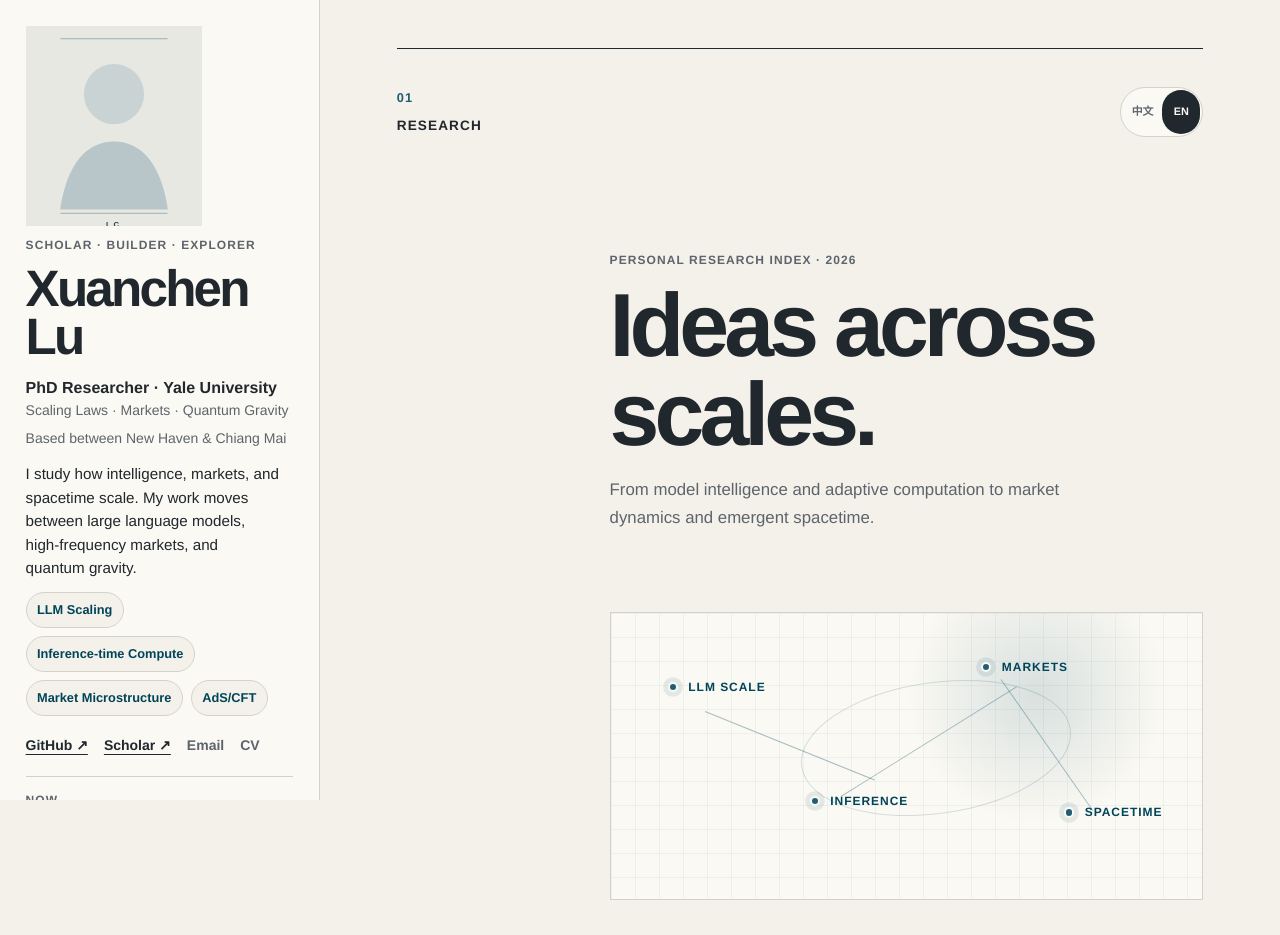
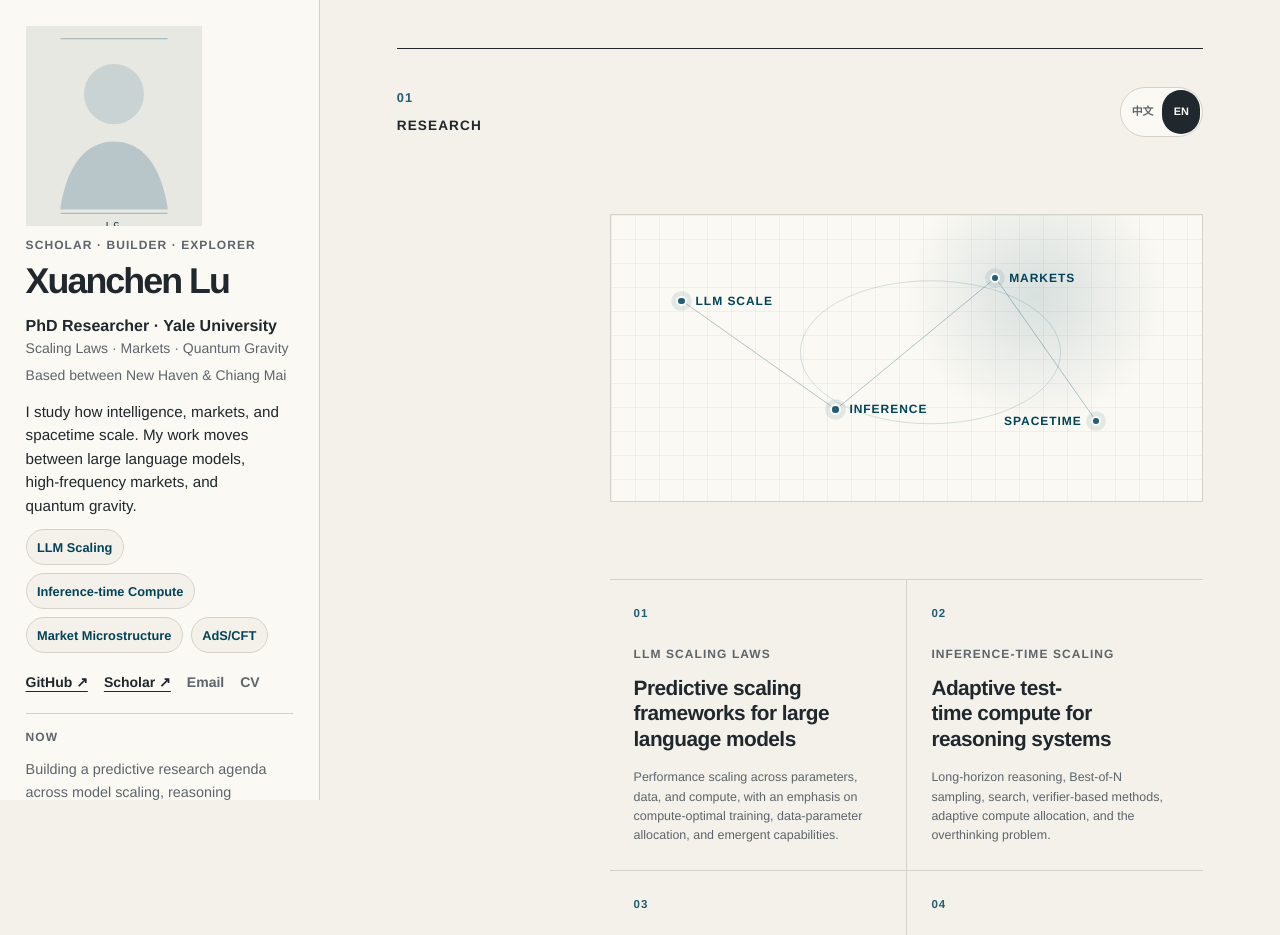
Before and after one commit to Redawn7/Redawn7.github.io, a website: page index.html in a window 1280 px wide. Shown: the top 935 px of the page. Drawn offline with Linux system fonts and the light colour scheme.

Commit message:
fix: simplify research atlas header and alignment

```diff
--- a/assets/app.js
+++ b/assets/app.js
@@ -1,5 +1,5 @@
-import { content } from "./content.js?v=20260814-5";
-import { STORAGE_KEY, detectLocale, persistLocale } from "./locale.js?v=20260814-5";
+import { content } from "./content.js?v=20260814-6";
+import { STORAGE_KEY, detectLocale, persistLocale } from "./locale.js?v=20260814-6";
 
 const byId = (id) => document.getElementById(id);
 let atlasController = null;
@@ -233,9 +233,6 @@ function applyLocale(locale, { persist = true } = {}) {
   setText("profile-bio", page.profile.bio);
   setText("now-label", page.profile.nowLabel);
   setText("now-text", page.profile.now);
-  setText("hero-eyebrow", page.hero.eyebrow);
-  setText("hero-title", page.hero.title);
-  setText("hero-description", page.hero.description);
   byId("portrait").alt = page.profile.portraitAlt;
   renderSimpleList("focus-list", page.profile.focus);
   renderContacts(page.contacts);
--- a/assets/styles.css
+++ b/assets/styles.css
@@ -170,6 +170,11 @@ h1 {
   font-weight: 600;
   letter-spacing: -0.055em;
   line-height: 0.94;
+}
+
+.profile-rail h1 {
+  font-size: clamp(1.4rem, 6vw, 2.75rem);
+  white-space: nowrap;
 }
 
 .affiliation {
@@ -375,20 +380,6 @@ h2 {
   justify-content: flex-end;
 }
 
-.hero-statement {
-  padding-block: clamp(1.25rem, 3vw, 2.5rem) 0.25rem;
-}
-
-.hero-statement .eyebrow {
-  margin-block-end: 0.8rem;
-}
-
-.hero-statement h2 {
-  max-width: 12ch;
-  margin-block-end: 1rem;
-  font-size: clamp(2.8rem, 7vw, 5.6rem);
-}
-
 .research-atlas {
   position: relative;
   min-height: clamp(13rem, 30vw, 18rem);
@@ -416,60 +407,42 @@ h2 {
   transition: opacity 220ms var(--ease-out);
 }
 
-.atlas-field,
+.atlas-connections,
 .atlas-nodes {
   position: absolute;
   inset: 0;
 }
 
-.atlas-orbit {
-  position: absolute;
-  width: 46%;
-  height: 46%;
-  inset-inline-start: 32%;
-  inset-block-start: 24%;
-  border: 1px solid oklch(45% 0.07 226 / 0.18);
-  border-radius: 50%;
-  transform: rotate(-8deg);
+.atlas-connections {
+  width: 100%;
+  height: 100%;
+  overflow: visible;
+  pointer-events: none;
 }
 
-.atlas-path {
-  position: absolute;
-  height: 1px;
-  background: oklch(45% 0.07 226 / 0.38);
-  transform-origin: left center;
+.atlas-connections ellipse,
+.atlas-connections line {
+  fill: none;
+  stroke: oklch(45% 0.07 226 / 0.34);
+  stroke-width: 1;
+  vector-effect: non-scaling-stroke;
 }
 
-.atlas-path--one {
-  width: 31%;
-  inset-inline-start: 16%;
-  inset-block-start: 34%;
-  transform: rotate(22deg);
-}
-
-.atlas-path--two {
-  width: 35%;
-  inset-inline-start: 39%;
-  inset-block-start: 64%;
-  transform: rotate(-32deg);
-}
-
-.atlas-path--three {
-  width: 27%;
-  inset-inline-start: 66%;
-  inset-block-start: 23%;
-  transform: rotate(55deg);
+.atlas-connections ellipse {
+  stroke: oklch(45% 0.07 226 / 0.18);
 }
 
 .atlas-node {
   position: absolute;
   display: grid;
-  grid-template-columns: 0.75rem auto;
+  grid-template-columns: 0.65rem auto;
   align-items: center;
   gap: 0.55rem;
+  inset-inline-start: calc(var(--node-x) - 0.325rem);
+  inset-block-start: calc(var(--node-y) - 22px);
   min-width: 44px;
   min-height: 44px;
-  padding: 0.6rem;
+  padding: 0;
   border: 0;
   color: var(--blue-deep);
   background: transparent;
@@ -479,23 +452,35 @@ h2 {
 }
 
 .atlas-node--llm-scaling {
-  inset-inline-start: 8%;
-  inset-block-start: 18%;
+  --node-x: 12%;
+  --node-y: 30%;
 }
 
 .atlas-node--inference {
-  inset-inline-start: 32%;
-  inset-block-start: 58%;
+  --node-x: 38%;
+  --node-y: 68%;
 }
 
 .atlas-node--markets {
-  inset-inline-start: 61%;
-  inset-block-start: 11%;
+  --node-x: 65%;
+  --node-y: 22%;
 }
 
 .atlas-node--spacetime {
-  inset-inline-start: 75%;
-  inset-block-start: 62%;
+  --node-x: 82%;
+  --node-y: 72%;
+  grid-template-columns: auto 0.65rem;
+  inset-inline: auto calc(100% - var(--node-x) - 0.325rem);
+}
+
+.atlas-node--spacetime .atlas-dot {
+  grid-column: 2;
+  grid-row: 1;
+}
+
+.atlas-node--spacetime .atlas-label {
+  grid-column: 1;
+  grid-row: 1;
 }
 
 .atlas-dot {
@@ -520,7 +505,6 @@ h2 {
 
 .atlas-node.is-active {
   color: var(--graphite);
-  transform: translateY(-0.18rem);
 }
 
 .atlas-node.is-active .atlas-dot {
@@ -753,17 +737,12 @@ h2 {
 }
 
 .is-ready .profile-inner,
-.is-ready .hero-statement,
 .is-ready .research-atlas {
   animation: atlas-enter 700ms var(--ease-out) both;
 }
 
-.is-ready .hero-statement {
+.is-ready .research-atlas {
   animation-delay: 70ms;
-}
-
-.is-ready .research-atlas {
-  animation-delay: 130ms;
 }
 
 .is-ready .atlas-node {
@@ -854,7 +833,6 @@ h2 {
   }
 
   .research-toolbar,
-  .hero-statement,
   .research-atlas,
   .research-list {
     grid-column: 2;
@@ -949,9 +927,10 @@ h2 {
     align-self: initial;
   }
 
-  h1 {
+  .profile-rail h1 {
     margin-block-end: 1rem;
-    font-size: clamp(3rem, 4vw, 4.5rem);
+    font-size: clamp(2.05rem, 2.8vw, 2.75rem);
+    white-space: nowrap;
   }
 
   .bio,
@@ -1026,32 +1005,16 @@ h2 {
     align-self: flex-end;
   }
 
-  .hero-statement h2 {
-    font-size: clamp(2.65rem, 13vw, 4.1rem);
-  }
-
   .research-atlas {
     min-height: 12rem;
   }
 
-  .atlas-node--llm-scaling {
-    inset-inline-start: 3%;
+  .atlas-label {
+    font-size: 0.58rem;
   }
 
-  .atlas-node--inference {
-    inset-inline-start: 24%;
-  }
-
-  .atlas-node--markets {
-    inset-inline-start: 53%;
-  }
-
-  .atlas-node--spacetime {
-    inset-inline-start: 64%;
-  }
-
-  .atlas-label {
-    font-size: 0.58rem;
+  .atlas-node--spacetime .atlas-label {
+    transform: translateY(1rem);
   }
 
   h1 {
--- a/index.html
+++ b/index.html
@@ -13,7 +13,7 @@
     <meta property="og:url" content="https://redawn7.github.io/">
     <link rel="canonical" href="https://redawn7.github.io/">
     <link rel="icon" href="./assets/avatar.svg" type="image/svg+xml">
-    <link rel="stylesheet" href="./assets/styles.css?v=20260814-5">
+    <link rel="stylesheet" href="./assets/styles.css?v=20260814-6">
     <script type="application/ld+json">
       {
         "@context": "https://schema.org",
@@ -28,7 +28,7 @@
         }
       }
     </script>
-    <script type="module" src="./assets/app.js?v=20260814-5"></script>
+    <script type="module" src="./assets/app.js?v=20260814-6"></script>
   </head>
   <body>
     <a class="skip-link" href="#work" id="skip-link">Skip to work</a>
@@ -87,19 +87,14 @@
               <button type="button" data-locale="en" class="is-active" aria-pressed="true">EN</button>
             </div>
           </div>
-          <div class="hero-statement">
-            <p class="eyebrow" id="hero-eyebrow">Personal research index · 2026</p>
-            <h2 id="hero-title">Ideas across scales.</h2>
-            <p class="page-intro" id="hero-description">From model intelligence and adaptive computation to market dynamics and emergent spacetime.</p>
-          </div>
           <div class="research-atlas" id="research-atlas" aria-labelledby="atlas-title">
             <p class="visually-hidden" id="atlas-title">Interactive research atlas</p>
-            <div class="atlas-field" aria-hidden="true">
-              <span class="atlas-orbit"></span>
-              <span class="atlas-path atlas-path--one"></span>
-              <span class="atlas-path atlas-path--two"></span>
-              <span class="atlas-path atlas-path--three"></span>
-            </div>
+            <svg class="atlas-connections" viewBox="0 0 100 100" preserveAspectRatio="none" aria-hidden="true">
+              <ellipse cx="54" cy="48" rx="22" ry="25"></ellipse>
+              <line x1="12" y1="30" x2="38" y2="68"></line>
+              <line x1="38" y1="68" x2="65" y2="22"></line>
+              <line x1="65" y1="22" x2="82" y2="72"></line>
+            </svg>
             <div class="atlas-nodes" id="atlas-nodes">
               <button class="atlas-node atlas-node--llm-scaling" type="button" data-atlas-key="llm-scaling" aria-label="Explore LLM Scaling Laws"><span class="atlas-dot" aria-hidden="true"></span><span class="atlas-label">LLM Scale</span></button>
               <button class="atlas-node atlas-node--inference" type="button" data-atlas-key="inference" aria-label="Explore Inference-time Scaling"><span class="atlas-dot" aria-hidden="true"></span><span class="atlas-label">Inference</span></button>
```
Also changed, not shown: tests/site.test.mjs (+5 -1 lines).
